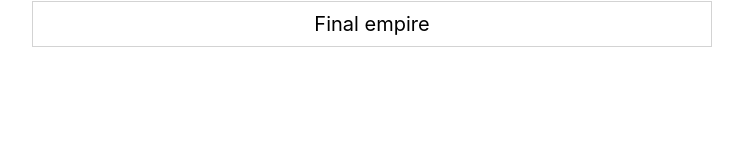
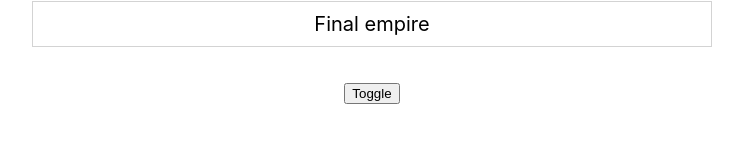
Before and after one commit to ChaitanyaVSH/reactContextAndHooks, a React (Create React App) app: page / in a window 1280 px wide. Shown: the part 332-474 px from the top of the page, without its empty margins (268-1011 px from the left). Built offline with nearby package versions, Linux system fonts and the light colour scheme.

Commit message:
Implemented Handler to update the context 1. We need to create a handler in the context 2. Pass the handler to the Provider's value 3. Invoke the handler in the Context Consumer

```diff
--- a/src/App.js
+++ b/src/App.js
@@ -2,6 +2,7 @@
 import styles from "./App.module.css";
 import Booklist from './components/BookList/Booklist';
 import Navbar from './components/NavBar/Navbar';
+import ThemeToggler from './components/ThemeToggler';
 import ThemeProvider from "./contexts/ThemeContext/ThemeContext";
 
 const App = () => {
@@ -10,6 +11,7 @@
       <ThemeProvider>
         <Navbar/>
         <Booklist/>
+        <ThemeToggler/>
       </ThemeProvider>
     </div>
   )
--- /dev/null
+++ b/src/components/ThemeToggler.jsx
@@ -0,0 +1,19 @@
+import React, { useContext } from 'react';
+import { ThemeContext } from '../contexts/ThemeContext/ThemeContext';
+
+const ThemeToggler = () => {
+
+    const theme = useContext(ThemeContext);
+
+    const clickHandler = () => {
+        theme.toggleTheme()
+    }
+
+    return (
+        <div>
+            <button onClick={clickHandler}>Toggle</button>
+        </div>
+    )
+}
+
+export default ThemeToggler;
--- a/src/contexts/ThemeContext/ThemeContext.js
+++ b/src/contexts/ThemeContext/ThemeContext.js
@@ -1,4 +1,4 @@
-import React, { createContext } from 'react';
+import React, { useState, createContext } from 'react';
 
 /**
  * Creating a context
@@ -16,7 +16,8 @@
  */
 const ThemeProvider = ({children}) => {
 
-    const theme = {
+    // Creating a default theme
+    const themeData = {
         isLightTheme: true,
         light: {
             bg: "white",
@@ -28,8 +29,19 @@
         }
     }
 
+    // Creating a default state
+    const [theme, setTheme] = useState(themeData)
+
+    // Handler to update the data
+    const toggleTheme = () => {
+        setTheme({
+            ...theme,
+            isLightTheme: !theme.isLightTheme,
+        })
+    }
+
     return (
-        <ThemeContext.Provider value={{...theme}}>
+        <ThemeContext.Provider value={{...theme, toggleTheme}}>
             {children}
         </ThemeContext.Provider>
     );
```
